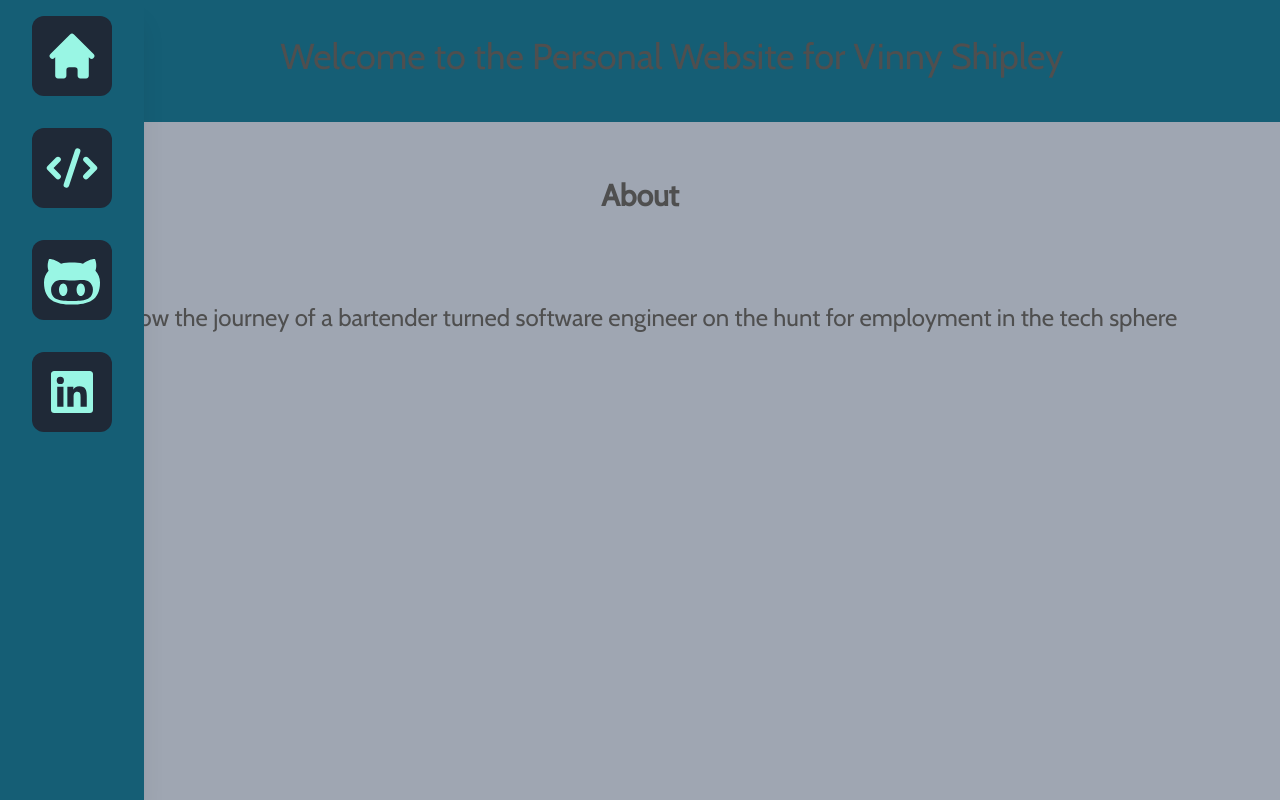
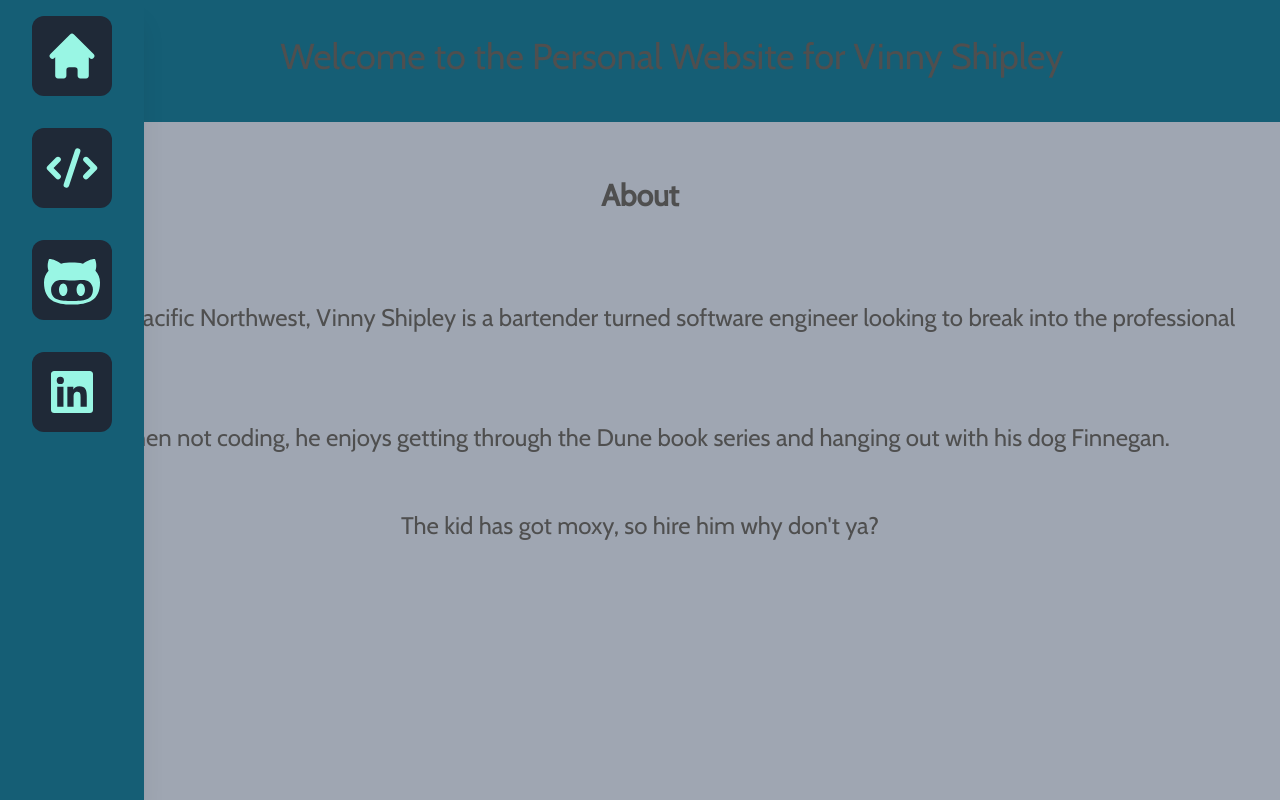
Before and after one commit to VinnyShipley/Personal_Site, a Next.js app: page / in a window 1280 px wide. Built offline with nearby package versions, Linux system fonts and the light colour scheme; what tw-elements would draw is missing.

Commit message:
Bio written. I hate bios

```diff
--- a/src/pages/index.js
+++ b/src/pages/index.js
@@ -16,8 +16,10 @@ function MainLandingPage() {
 							About
 						</h2>
 						<p className='flex justify-center pt-8 text-2xl'>
-							Follow the journey of a bartender turned software engineer on the hunt for employment in the tech sphere
+							Based in the Pacific Northwest, Vinny Shipley is a bartender turned software engineer looking to break into the professional tech sphere.
 						</p>
+						<p className='flex justify-center text-2xl'>When not coding, he enjoys getting through the Dune book series and hanging out with his dog Finnegan.</p>
+						<p className='flex justify-center text-2xl'>The kid has got moxy, so hire him why don't ya?</p>
 					</div>
 				</div>
 			</main>
```
